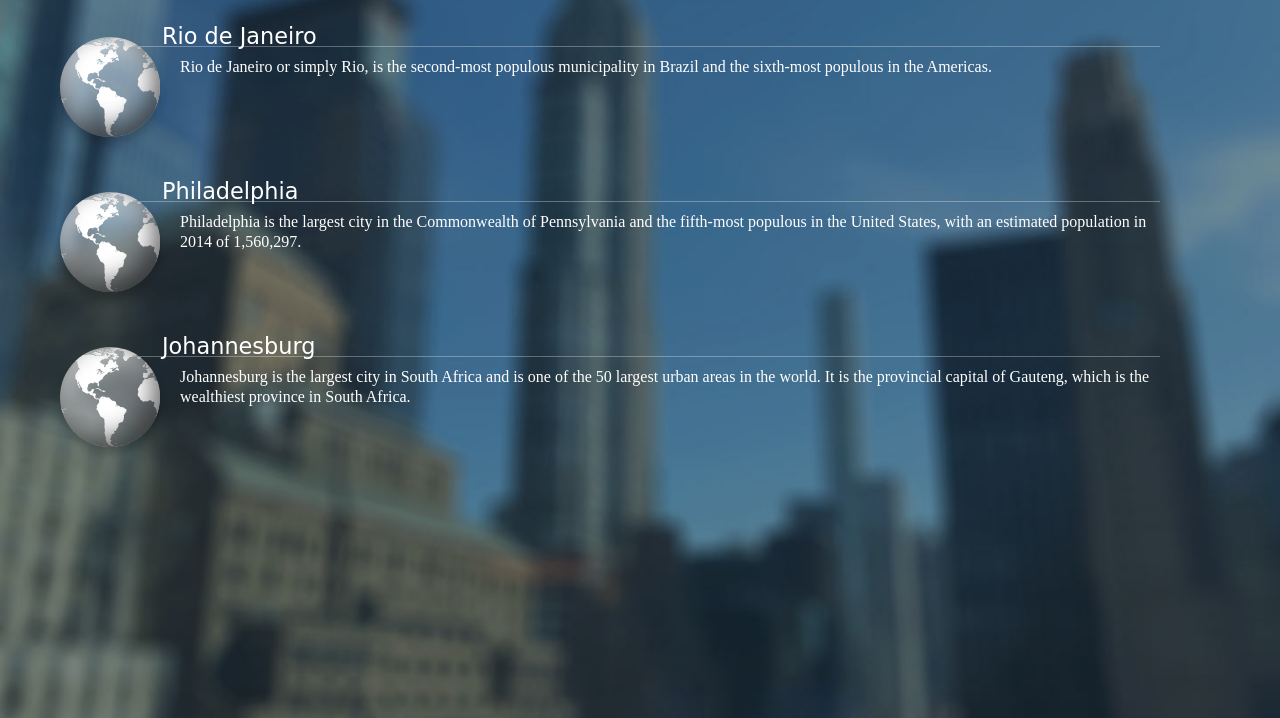
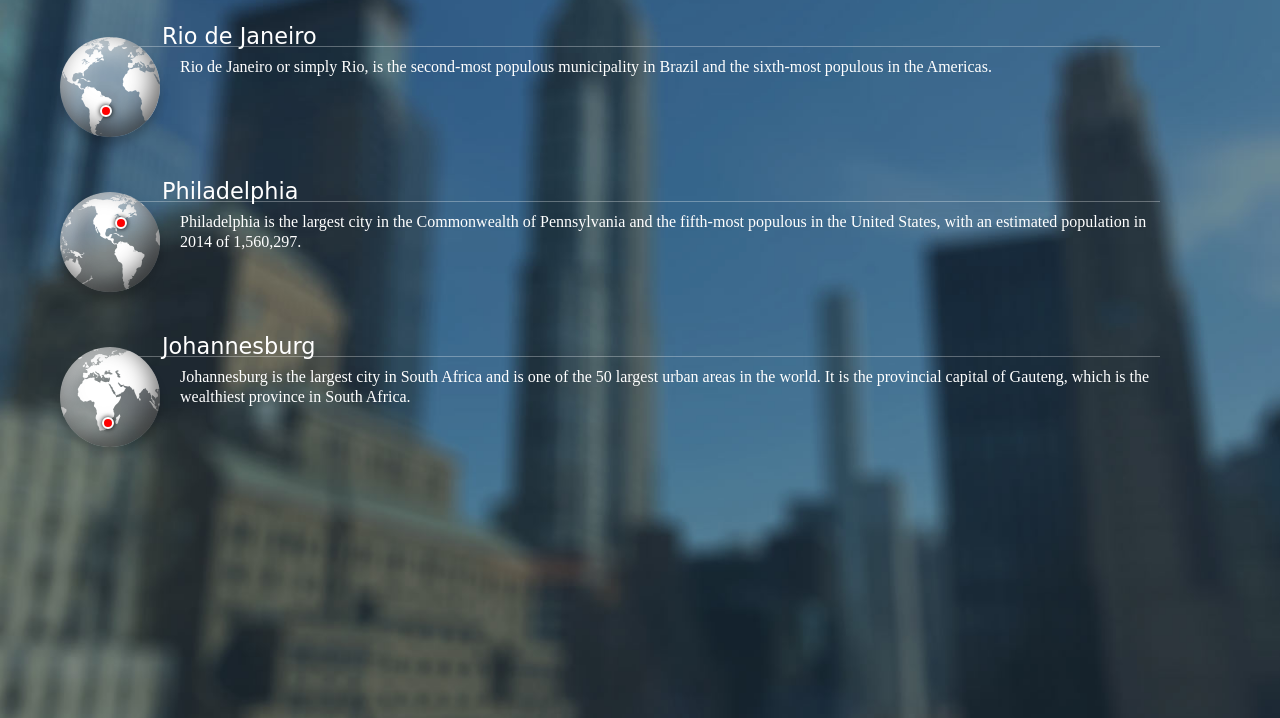
Before and after one commit to endodoug/CustomGraphics-CSS, a plain HTML site: page index.html in a window 1280 px wide. Shown: the part 82-800 px from the top of the page. Drawn offline with Linux system fonts and the light colour scheme; a web font is replaced by a local one.

Commit message:
positioned the city indicators
positioned the figures to show the correct hemisphere
positioned the city indicator as close as possible

```diff
--- a/style.css
+++ b/style.css
@@ -65,14 +65,38 @@ section figure {
     left: 0px;
 }
 
-section figure:: after {
+section figure::after {
     content: '';
     display: block;
     width: 8px;
     height: 8px;
     background-color: red;
     border-radius: 50%;
-    border; 2px solid #
+    border: 2px solid #fff;
+    box-shadow: 0px 0px 5px #000;
+    position: absolute;
+}
 
+section[data-city="riodejaneiro"] figure {
+    background-position: -15px 0;
+}
 
+section[data-city="riodejaneiro"] figure::after {
+    top: 68px; left: 40px;
 }
+
+section[data-city="philadelphia"] figure {
+    background-position: 18px 0;
+}
+
+section[data-city="philadelphia"] figure::after {
+    top: 25px; left: 55px;
+}
+
+section[data-city="johannesburg"] figure {
+    background-position: -60px 0;
+}
+
+section[data-city="johannesburg"] figure::after {
+    top: 70px; left: 42px;
+}
```
